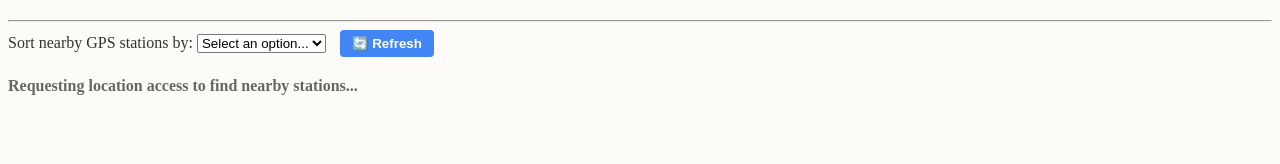
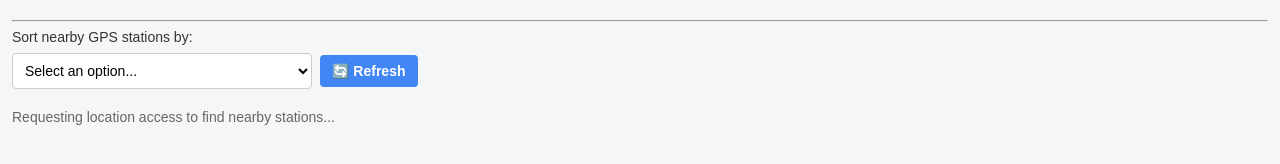
Before and after one commit to abdullahqs/bicycle-project, a website with bundled scripts: page index.html in a window 1280 px wide. Built offline with nearby package versions, Linux system fonts and the light colour scheme; no server answers.

Commit message:
css change

```diff
--- a/index.html
+++ b/index.html
@@ -54,12 +54,14 @@
     <!-- GPS / Nearby Section -->
     <div class="gps-section">
       <label for="toggle-choice">Sort nearby GPS stations by:</label>
+      <div class="gps-controls">
         <select id="toggle-choice">
           <option value="" disabled selected>Select an option...</option>
           <option value="option1">Empty Docks</option>
           <option value="option2">Free Bikes</option>
         </select>
         <button id="refresh-btn">🔄 Refresh</button>
+      </div>
     </div>
 
     <!-- Main Status message display -->
--- a/styles.css
+++ b/styles.css
@@ -1,10 +1,46 @@
-CSS
-/* --- Global Styles --- */
+:root {
+  /* Colors (Updated to a clean, modern cool gray/white palette) */
+  --bg-color: #f4f6f8; /* Soft cool light gray background */
+  --text-main: #333333; /* Dark gray primary text */
+  --primary-btn: #4285f4; /* Action blue */
+  --primary-hover: #3367d6; /* Darker action blue for hover */
+  --border-color: #ccc; /* Default input border */
+  --border-subtle: #e0e0e0; /* Card border */
+  --card-bg: #ffffff; /* Pure white for cards */
+
+  /* Spacing System */
+  --space-xs: 6px;
+  --space-sm: 8px;
+  --space-md: 12px;
+  --space-lg: 16px;
+  --space-xl: 20px;
+
+  /* Typography / Type-Size System */
+  --font-family: Arial, sans-serif;
+  --text-sm: 13px;
+  --text-base: 14px;
+  --text-lg: 16px;
+
+  /* Shadows & Radius */
+  --shadow-sm: 0 2px 4px rgba(0, 0, 0, 0.05);
+  --radius-sm: 4px;
+  --radius-md: 6px;
+}
+
+/* ==========================================
+   GLOBAL STYLES
+   ========================================== */
+html {
+  background-color: var(--bg-color);
+}
+
 body {
-  font-family: Arial, sans-serif;
-  margin: 20px;
-  background-color: #f4f7f6;
-  color: #2c3e50;
+  font-family: var(--font-family);
+  margin: var(--space-md);
+  min-height: 100vh;
+  background-color: var(--bg-color);
+  color: var(--text-main);
+  font-size: var(--text-base);
 }
 
 /* Utility class for toggling visibility via JS */
@@ -12,109 +48,90 @@ body {
   display: none !important;
 }
 
-/* --- Section Spacing --- */
+/* ==========================================
+   LAYOUT & SECTIONS
+   ========================================== */
 #searchSectionContainer,
 #stationSelectContainer,
 #selectedStationDetails,
-#directionsContainer,
-.gps-section {
-  margin-bottom: 20px;
+#directionsContainer {
+  margin-bottom: var(--space-xl);
 }
 
-/* --- Search Section --- */
 .search-section {
   display: flex;
-  gap: 8px;
+  align-items: center;
+  flex-wrap: wrap;
+  gap: var(--space-sm);
+  margin-bottom: var(--space-xl);
 }
 
-#cityInput {
-  padding: 8px;
-  font-size: 14px;
-  flex: 1;
-  max-width: 300px;
-  border: 1px solid #ccc;
-  border-radius: 4px;
-}
-#searchRefreshBtn,
-#searchBtn,
-#refresh-btn {
-  padding: 6px 12px;
-  cursor: pointer;
-  background-color: #4285f4;
-  color: white;
-  border: none;
-  border-radius: 4px;
-  font-weight: bold;
+/* GPS Section stacked nicely for mobile */
+.gps-section {
+  display: flex;
+  flex-direction: column;
+  align-items: flex-start;
+  gap: var(--space-sm);
+  margin-bottom: var(--space-xl);
 }
 
-#searchRefreshBtn:hover,
-#searchBtn:hover,
-#refresh-btn:hover {
-  background-color: #3367d6;
+.gps-controls {
+  display: flex;
+  align-items: center;
+  flex-wrap: wrap;
+  gap: var(--space-sm);
+  width: 100%;
 }
 
-#refresh-btn {
-  margin-left: 10px;
+/* ==========================================
+   FORM CONTROLS (Inputs & Selects)
+   ========================================== */
+#cityInput {
+  padding: var(--space-sm);
+  font-size: var(--text-base);
+  flex: 1;
+  width: 100%;
+  max-width: 300px;
+  border: 1px solid var(--border-color);
+  border-radius: var(--radius-sm);
 }
 
-/* --- Dropdown Styles --- */
-#stationDropdown {
-  margin-top: 5px;
-  width: 300px;
-  padding: 6px;
-  border-radius: 4px;
-  border: 1px solid #ccc;
+#stationDropdown,
+#toggle-choice {
+  padding: var(--space-sm);
+  font-size: var(--text-base);
+  border-radius: var(--radius-sm);
+  border: 1px solid var(--border-color);
+  width: 100%;
+  max-width: 300px;
+  background-color: var(--card-bg);
 }
 
-/* --- Text States & Labels --- */
-.status-text,
-#selectedStationDetails {
+/* ==========================================
+   UNIFIED BUTTON SYSTEM
+   ========================================== */
+#searchBtn,
+#searchRefreshBtn,
+#refresh-btn,
+.directions-btn {
+  padding: var(--space-sm) var(--space-md);
+  font-size: var(--text-base);
   font-weight: bold;
+  cursor: pointer;
+  background-color: var(--primary-btn);
+  color: #ffffff;
+  border: none;
+  border-radius: var(--radius-sm);
+  text-decoration: none;
+  display: inline-flex;
+  align-items: center;
+  justify-content: center;
+  box-sizing: border-box;
 }
 
-#searchStatusMessage {
-  margin-top: 8px;
-  font-size: 14px;
+#searchBtn:hover,
+#searchRefreshBtn:hover,
+#refresh-btn:hover,
+.directions-btn:hover {
+  background-color: var(--primary-hover);
 }
-
-#status-message {
-  margin-top: 15px;
-}
-
-/* --- GPS Station List Cards --- */
-#station-list {
-  margin-top: 10px;
-  list-style-type: none;
-  padding-left: 0;
-}
-/* Station list items generated via GPS */
-.station-item {
-  padding: 16px;
-  margin-bottom: 15px;
-  background-color: #ffffff;
-  border: 1px solid #e0e0e0;
-  border-radius: 6px;
-  box-shadow: 0 2px 4px rgba(0, 0, 0, 0.05);
-}
-
-/* Map direction buttons */
-.directions-btn {
-  display: block; /* Forces the button to start on a brand new line */
-  width: fit-content; /* Keeps the button sized snugly to its text */
-  margin-top: 6px; /* Controls the gap between text and button */
-  padding: 6px 12px;
-  background-color: #4285f4;
-  color: white;
-  text-decoration: none;
-  border-radius: 4px;
-  font-size: 13px;
-  font-weight: bold;
-}
-
-.directions-btn:hover {
-  background-color: #3367d6;
-}
-body {
-  background-color: #fdfbf7; /* Warm cream */
-  color: #333333; /* Standard dark gray text */
-}
```
Lines whose indentation alone changed are shown as unchanged.
